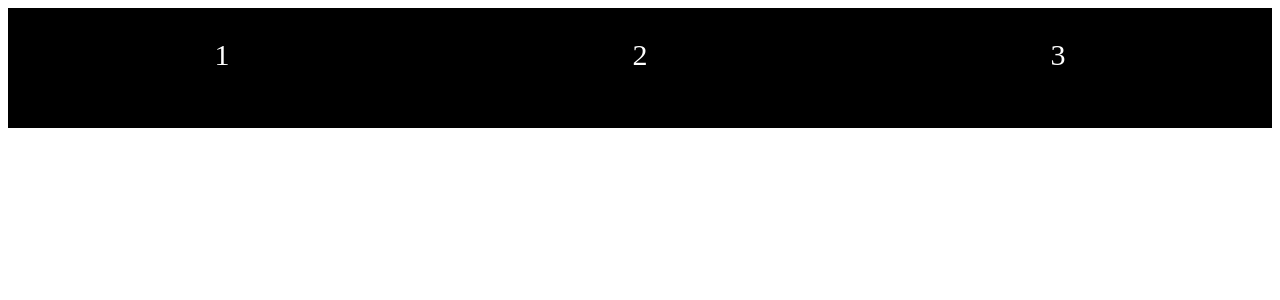
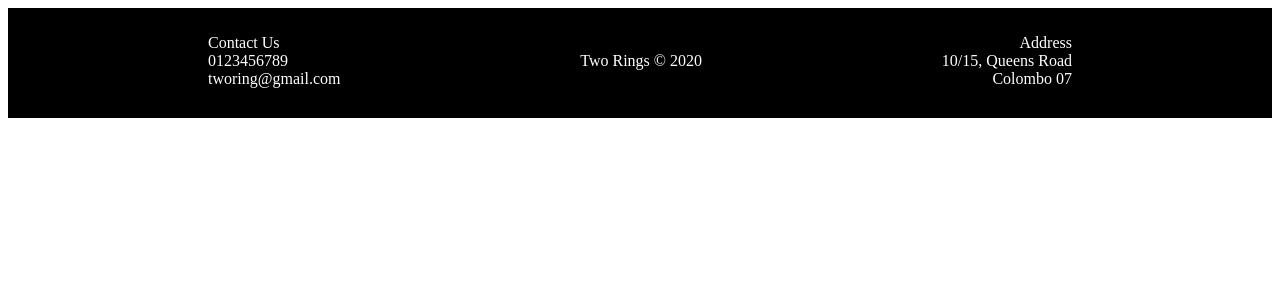
Before and after one commit to DmetroSK/two_rings, a PHP site: page / in a window 1280 px wide. Shown: the top 300 px of the page. Run offline with PHP 8.4, Linux system fonts and the light colour scheme.

Commit message:
add favicon and finished footer

```diff
--- a/css/footer.css
+++ b/css/footer.css
@@ -3,13 +3,21 @@
     grid: 100px / auto auto auto;
     grid-gap: 10px;
     background-color: black;
-    padding: 10px;
     color: white;
+    padding-top: 10px;
 }
 
 .grid-container>div {
     background-color: black;
     text-align: center;
-    padding: 20px 0;
-    font-size: 30px;
 }
+
+.grid-container .item1 {
+    text-align: left;
+    padding-left: 200px;
+}
+
+.grid-container .item3 {
+    text-align: right;
+    padding-right: 200px;
+}
--- a/includes/footer.php
+++ b/includes/footer.php
@@ -2,9 +2,10 @@
 <footer>
 
 <div class="grid-container">
-  <div class="item1">1</div>
-  <div class="item2">2</div>
-  <div class="item3">3</div>
+  <div class="item1"> <p>Contact Us <br>0123456789 <br>tworing@gmail.com</p>
+  </div>
+  <div class="item2"><p> <br> Two Rings &copy; 2020</p></div>
+  <div class="item3"><p>Address <br>10/15, Queens Road <br>Colombo 07</p></div>
 </div>
   </footer>
 
--- a/includes/header.php
+++ b/includes/header.php
@@ -4,5 +4,6 @@
     <meta charset="UTF-8">
     <meta name="viewport" content="width=device-width, initial-scale=1.0">
    <link rel="stylesheet" href="css/footer.css">
+   <link href="favicon/favicon.ico" rel="icon" type="image/x-icon" />
 </head>
 <body>
```
Also changed, not shown: favicon/favicon.ico (added).
